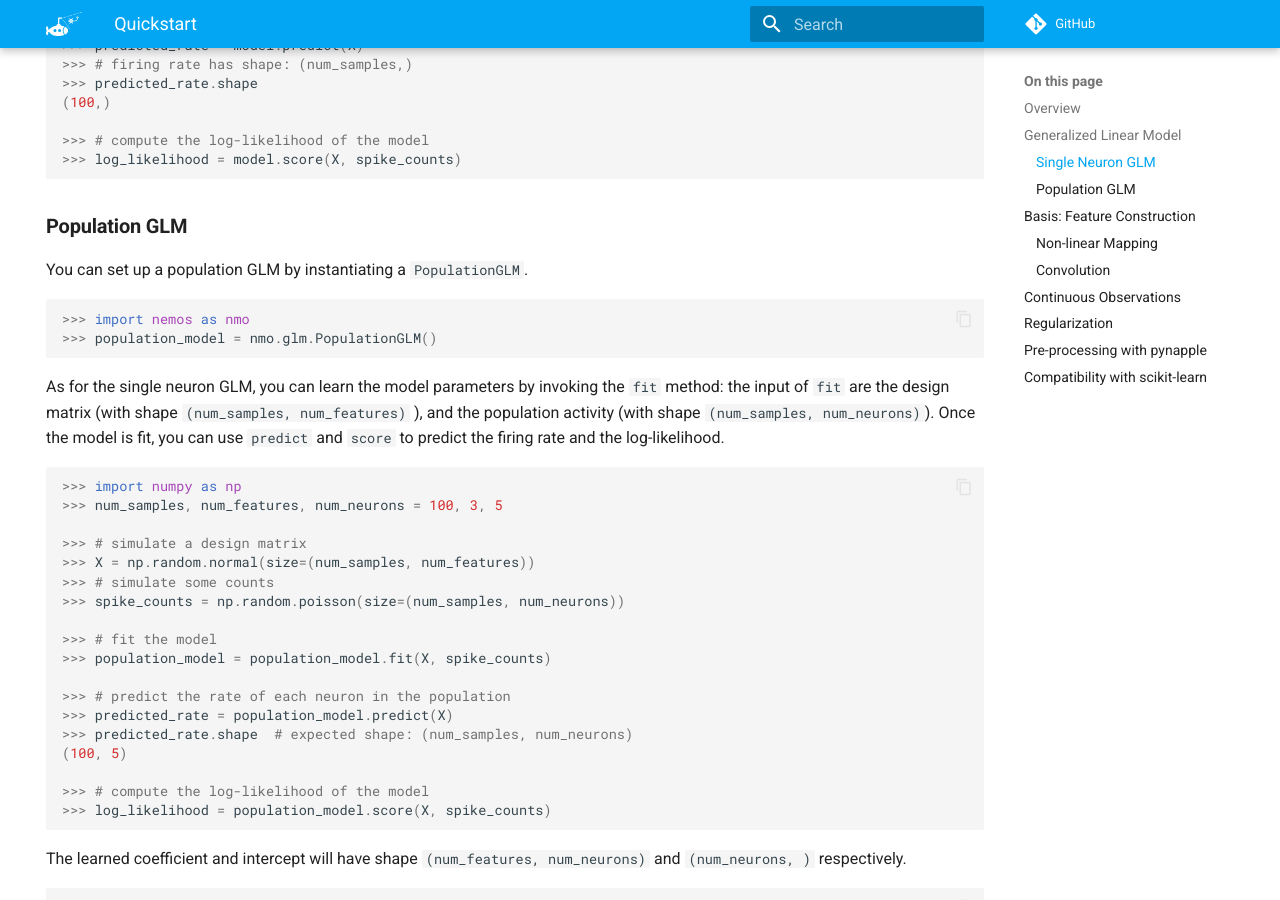
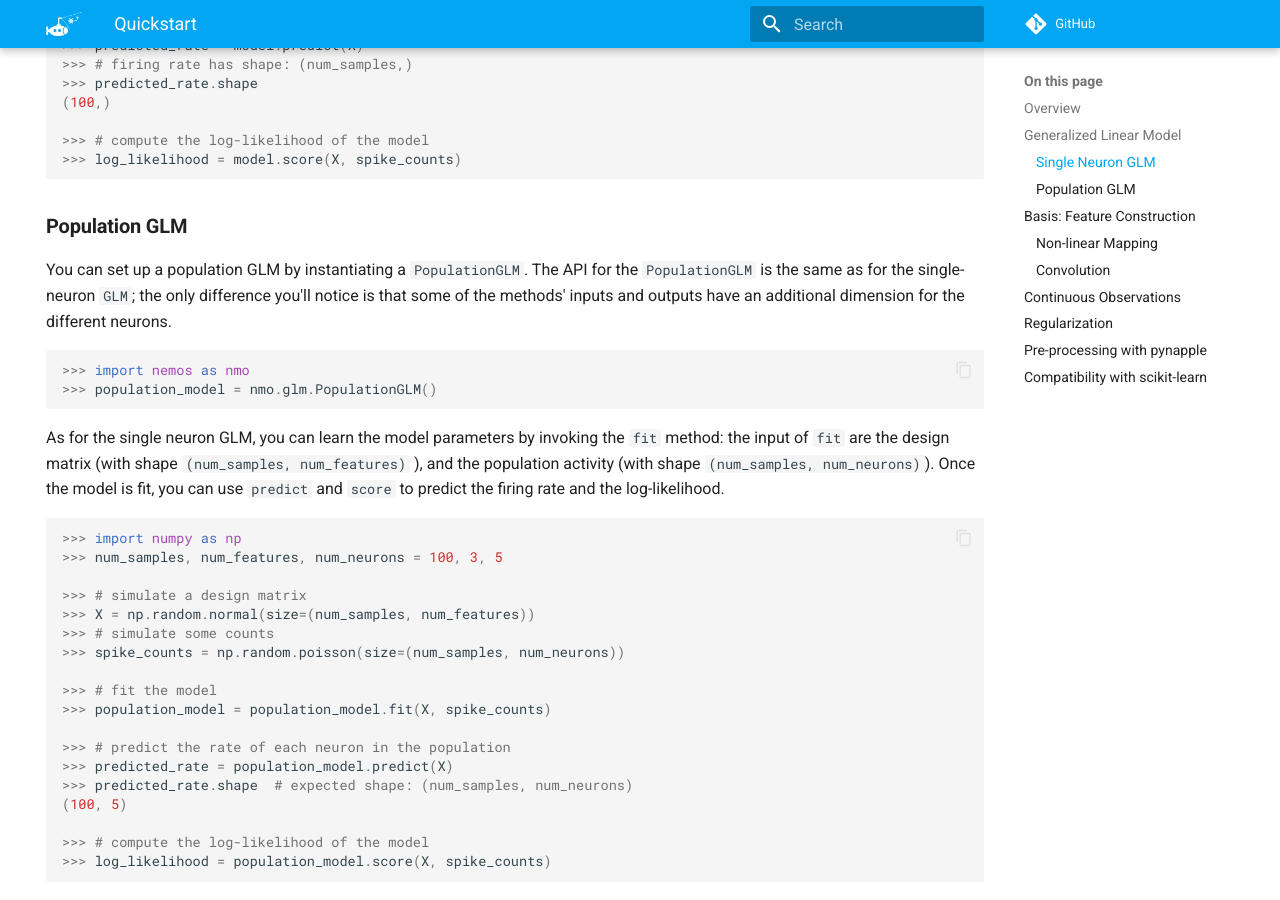
Before and after one commit to flatironinstitute/nemos, an MkDocs documentation site: the page built from docs/quickstart.md, in a window 1280 px wide and 900 px high, scrolled down 1448 px. Built offline with MkDocs 1.6.1 and Material for MkDocs 9.7.7, drawn with Linux system fonts in a browser that asks for light colours; nearby versions of some CDN libraries; library files that are not in the unit come from our copies; comment, search, counter and statistics services are not loaded.

Commit message:
pop glm description

````diff
--- a/docs/quickstart.md
+++ b/docs/quickstart.md
@@ -84,7 +84,7 @@
 
 ### **Population GLM**
 
-You can set up a population GLM by instantiating a `PopulationGLM`.
+You can set up a population GLM by instantiating a `PopulationGLM`. The API for the `PopulationGLM` is the same as for the single-neuron `GLM`; the only difference you'll notice is that some of the methods' inputs and outputs have an additional dimension for the different neurons.
 
 ```python
 
````
